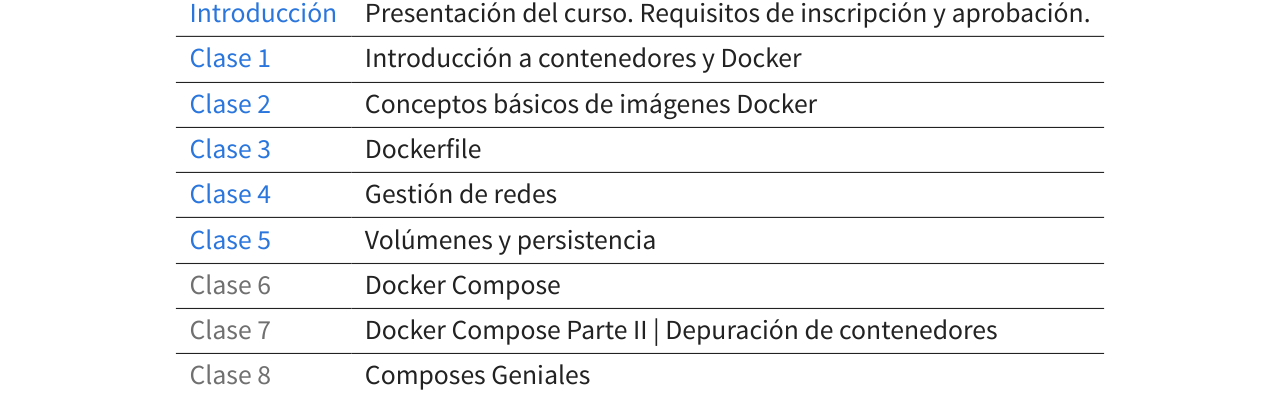
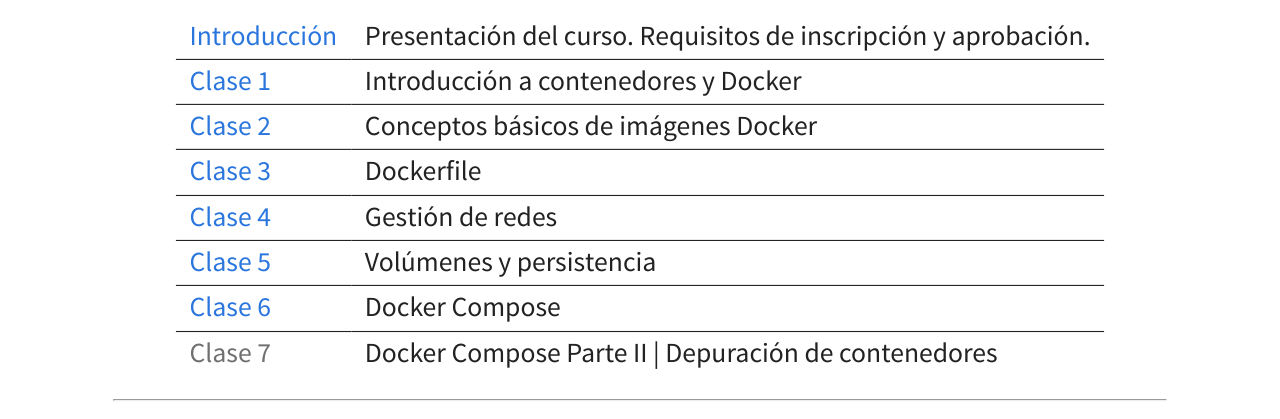
Before and after one commit to kity-linuxero/docker_410, a website: page index.html in a window 1280 px wide. Both pictures are taken after a click on the button "below slide". Shown: the part 159-578 px from the top of the page. Drawn offline with nearby package versions, Linux system fonts and the light colour scheme.

Commit message:
feat: enable clase6 access, update lab links, and adjust index navigation visibility

```diff
--- a/index.html
+++ b/index.html
@@ -109,9 +109,9 @@
 							</tr>
 
 							<tr>
-								<td><a href="clase6.html" class="disabled">Clase 6</a></td>
+								<!-- <td><a href="clase6.html" class="disabled">Clase 6</a></td> -->
 
-								<!-- <td><a href="clase6.html">Clase 6</a></td> -->
+								<td><a href="clase6.html">Clase 6</a></td>
 								<td>Docker Compose</td>
 							</tr>
 
@@ -121,11 +121,11 @@
 								<td>Docker Compose Parte II | Depuración de contenedores</td>
 							</tr>
 
-							<tr>
+							<!-- <tr>
 								<td><a href="clase8.html" class="disabled">Clase 8</a></td>
-								<!-- <td><a href="clase8.html">Clase 8</a></td> -->
+
 								<td>Composes Geniales</td>
-							</tr>
+							</tr> -->
 						</table>
 					</small>
 
```
Also changed, not shown: clase6.html (+5 -27 lines).
